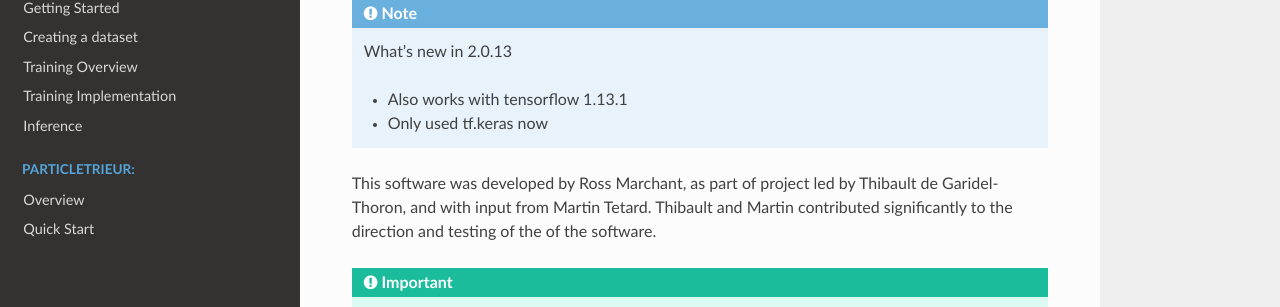
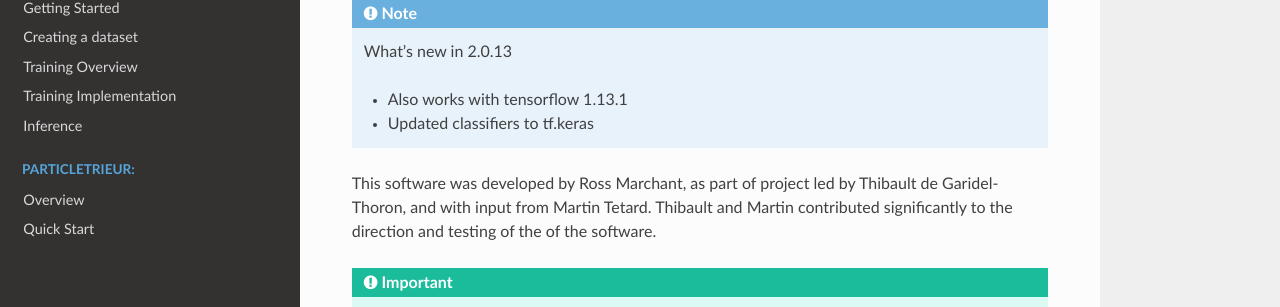
Before and after one commit to microfossil/particle-classification-examples, a Sphinx documentation site: the page built from docs/index.rst, in a window 1280 px wide and 900 px high, scrolled down 700 px. Shown: the part 144-451 px from the top of the window. Built offline with Sphinx 7.4.7 and the Read the Docs theme 2.0.0, drawn with Linux system fonts in a browser that asks for light colours.

Commit message:
Fix typo

```diff
--- a/docs/index.rst
+++ b/docs/index.rst
@@ -38,7 +38,7 @@ Install using ``pip install -U git+https://github.com/microfossil/particle-class
 .. Note:: What's new in 2.0.13
 
    - Also works with tensorflow 1.13.1
-   - Only used tf.keras now
+   - Updated classifiers to tf.keras
 
 This software was developed by Ross Marchant, as part of project led by Thibault de Garidel-Thoron, and with input from Martin Tetard. Thibault and Martin contributed significantly to the direction and testing of the of the software.
 
```
